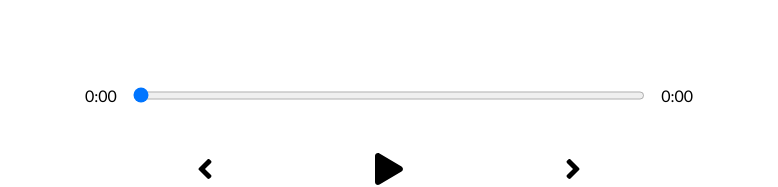
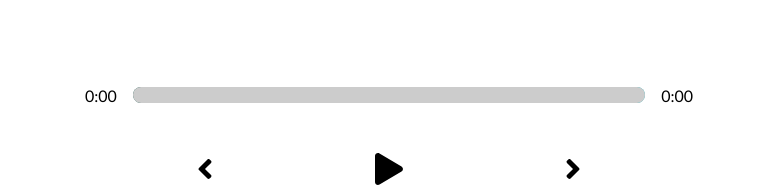
Before and after one commit to saalikmubeen/Musically---React-Music-Player, a React (Create React App) app: page / in a window 1280 px wide. Shown: the part 553-740 px from the top of the page, without its empty margins (251-1029 px from the left). Built offline with nearby package versions, Linux system fonts and the light colour scheme.

Commit message:
custom styled input slide

```diff
--- a/src/App.js
+++ b/src/App.js
@@ -8,11 +8,12 @@ import NavBar from './components/NavBar';
 
 function App() {
       const audioRef = useRef(null)
-      const [time, setTime] = useState({ currentTime: 0, duration: 0 })
+      const [time, setTime] = useState({ currentTime: 0, duration: 0, finishedPercentage: 0 })
       const { currentSong, songs, isPlaying, setCurrentSong, isVisible } = useContext(AppContext);
 
       const handleTimeUpdate = (e) => {
-            setTime({ currentTime: e.target.currentTime, duration: e.target.duration })
+            const percent = Math.round((e.target.currentTime / e.target.duration) * 100)
+            setTime({ currentTime: e.target.currentTime, duration: e.target.duration, finishedPercentage: percent })
       }
 
       const skipSong = async () => {
--- a/src/components/Player.js
+++ b/src/components/Player.js
@@ -65,8 +65,13 @@ function Player({ audioRef, time, setTime }) {
         <div className="player-container">
 
             <div className="song-control">
-                <p>{ getTime(time.currentTime) }</p>
-                <input type="range" min={0} max={time.duration || 0} value={time.currentTime} onChange={ handleSliderChange }/>
+                <p>{getTime(time.currentTime)}</p>
+
+                <div className="track" style={{ background: `linear-gradient(to right , ${currentSong.color[0]}, ${currentSong.color[1]})` }}>
+                    <input type="range" min={0} max={time.duration || 0} value={time.currentTime} onChange={handleSliderChange} />
+                    <div className="animate-track" style={{transform: `translateX(${time.finishedPercentage}%)`}}></div>
+                </div>
+
                 <p>{ getTime(time.duration) }</p>
             </div>
 
--- a/src/styles/_Library.scss
+++ b/src/styles/_Library.scss
@@ -11,6 +11,7 @@
     transform: translateX(-100%);
     opacity: 0;
     transition: all .5s ease;
+    z-index: 10;
     h1 {
         padding: 1rem;
         padding-top: 2rem;
--- a/src/styles/_NavBar.scss
+++ b/src/styles/_NavBar.scss
@@ -10,7 +10,7 @@
         padding: .5rem;
         transition: all 0.3s ease;
         cursor: pointer;
-        z-index: 2;
+        z-index: 20;
         &:hover {
             background: rgb(65, 65, 65);
             color: white
--- a/src/styles/_Player.scss
+++ b/src/styles/_Player.scss
@@ -10,9 +10,13 @@
         width: 50%;
         display: flex;
         justify-content: space-between;
+        align-items: center;
         margin-bottom: 2rem;
         input {
-            width: 80%;
+            width: 100%;
+            -webkit-appearance: none;
+            background-color: transparent;
+            cursor: pointer;
         }
         p {
             padding: 1rem;
@@ -51,3 +55,36 @@
             justify-content: space-evenly;
         }
     }
+
+    .track {
+        width: 80%;
+        height: 1rem;
+        position: relative;
+        border-radius: 1rem;
+        background-color: rgb(119, 159, 211);
+        overflow: hidden;
+    }
+
+    .animate-track {
+        background-color: rgb(204, 204, 204);
+        position: absolute;
+        top: 0;
+        left: 0;
+        width: 100%;
+        height: 100%;
+        pointer-events: none;
+        transform: translateX(0%);
+        padding: 1rem;
+    }
+
+    input[type="range"]:focus {
+        outline: none;
+    }
+
+    input[type="range"]::-webkit-slider-thumb {
+        background: transparent;
+        cursor: pointer;
+        -webkit-appearance: none;
+        height: 16px;
+        width: 16px;
+    }
```
